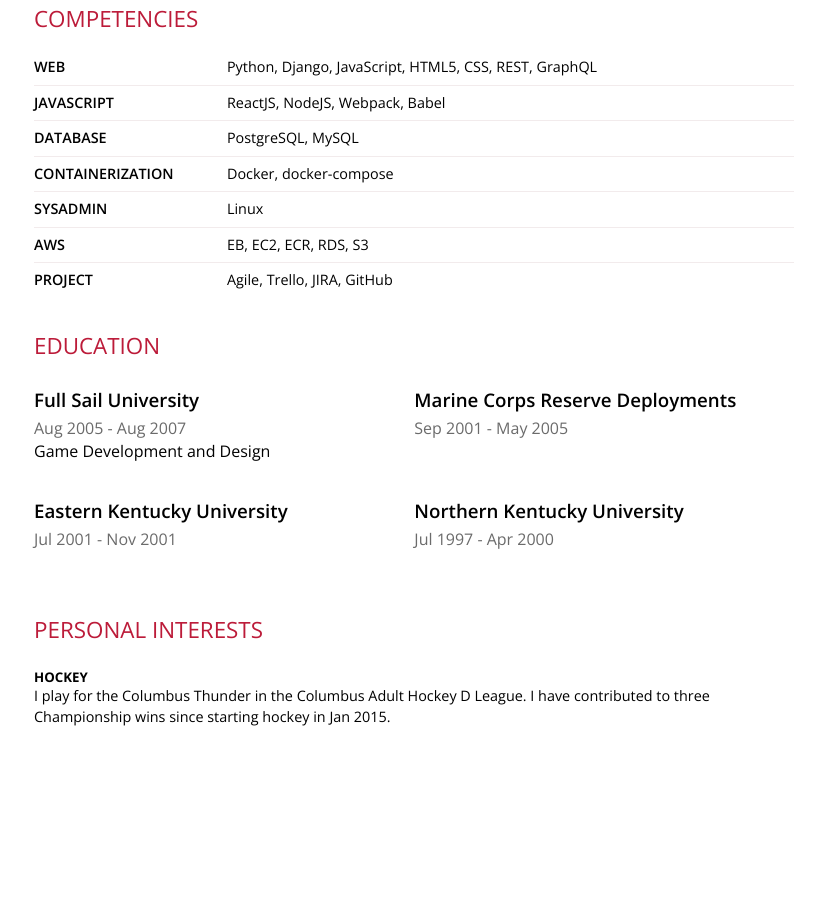
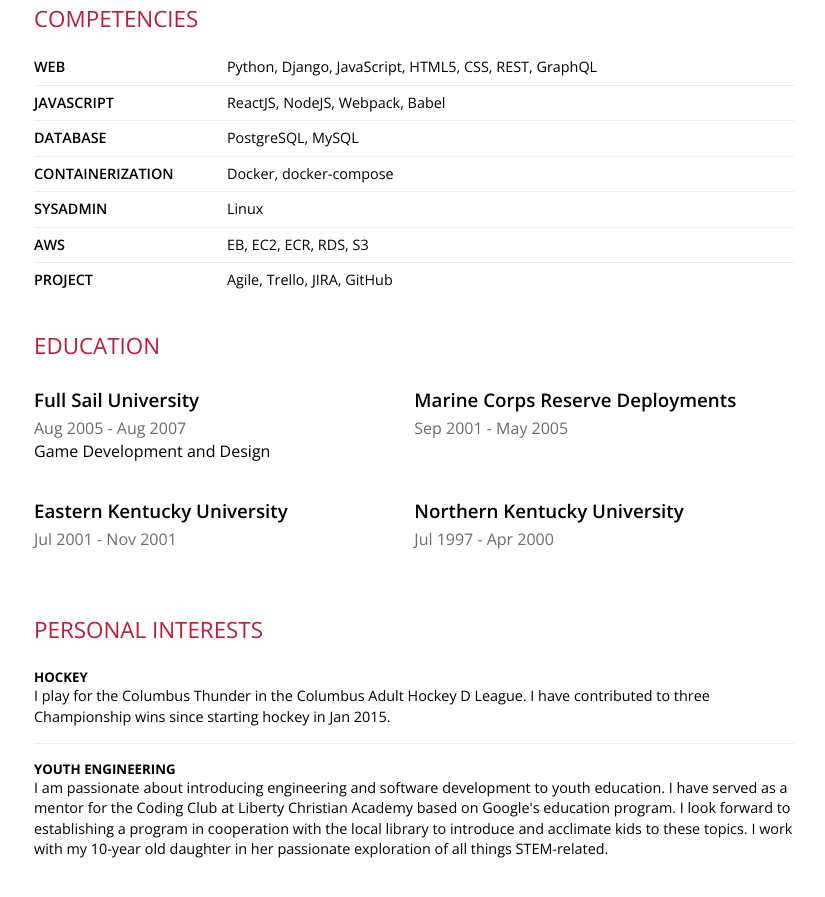
Before and after one commit to blorenz/resume, a website: page docs/index.html in a window 1280 px wide. Shown: the part 1598-2495 px from the top of the page, without its empty margins (6-831 px from the left). Before the commit the page ends 2441 px from the top, so only its background shows below. Drawn offline with nearby package versions, Linux system fonts and the light colour scheme.

Commit message:
Merging resumes

```diff
--- a/docs/index.html
+++ b/docs/index.html
@@ -509,6 +509,18 @@
                         I have contributed to three Championship wins since starting hockey in
                         Jan 2015.</div>
                 </div>
+                <div class="item">
+                     <h5 class="name">
+                            Youth Engineering
+                        </h5>
+
+                    <div class="summary">I am passionate about introducing engineering and software development
+                        to youth education. I have served as a mentor for the Coding Club at Liberty
+                        Christian Academy based on Google&#x27;s education program. I look forward
+                        to establishing a program in cooperation with the local library to introduce
+                        and acclimate kids to these topics. I work with my 10-year old daughter
+                        in her passionate exploration of all things STEM-related.</div>
+                </div>
             </section>
         </div>
     </body>
--- a/resumes/personal.json
+++ b/resumes/personal.json
@@ -29,6 +29,10 @@
     {
       "name": "hockey",
       "summary": "I play for the Columbus Thunder in the Columbus Adult Hockey D League. I have contributed to three Championship wins since starting hockey in Jan 2015."
+    },
+    {
+      "name": "Youth Engineering",
+      "summary": "I am passionate about introducing engineering and software development to youth education. I have served as a mentor for the Coding Club at Liberty Christian Academy based on Google's education program. I look forward to establishing a program in cooperation with the local library to introduce and acclimate kids to these topics. I work with my 10-year old daughter in her passionate exploration of all things STEM-related."
     }
   ],
   "references": 0,
```
Also changed, not shown: resume.json (+1 -1 lines).
